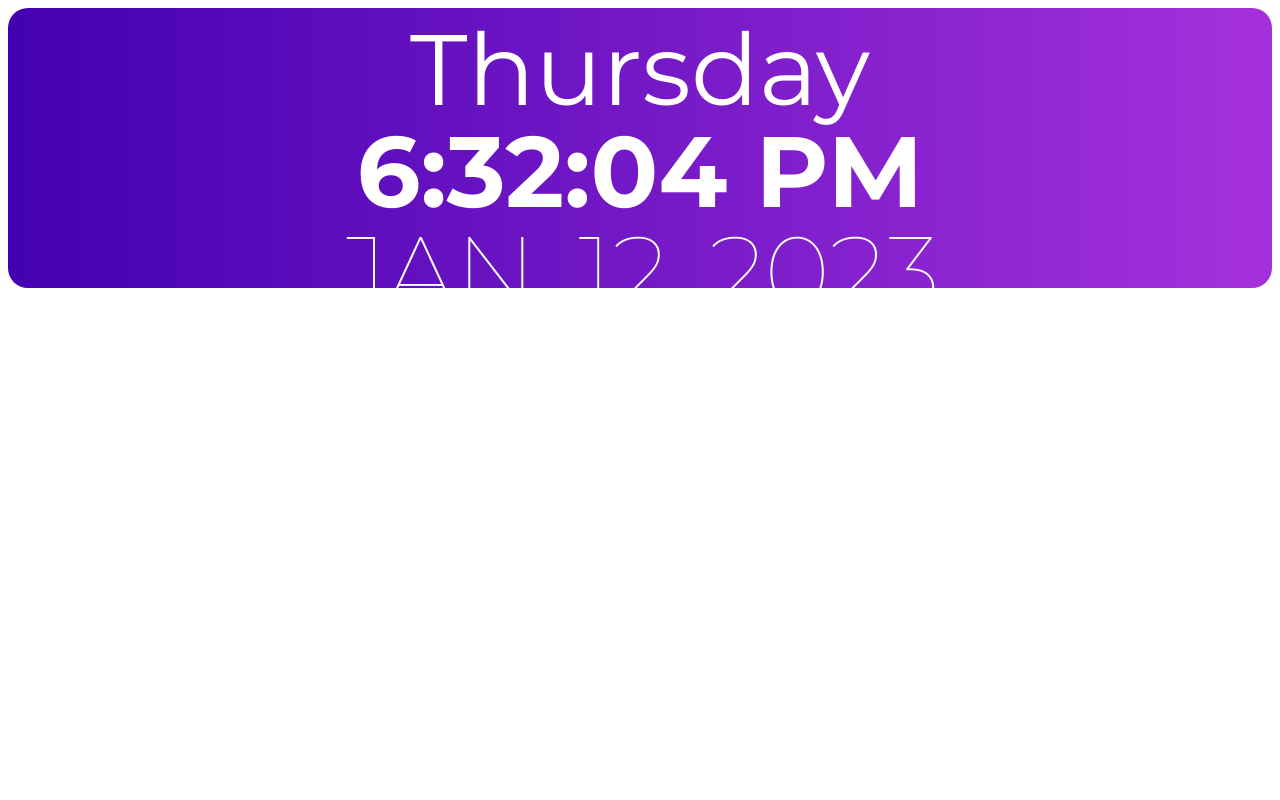
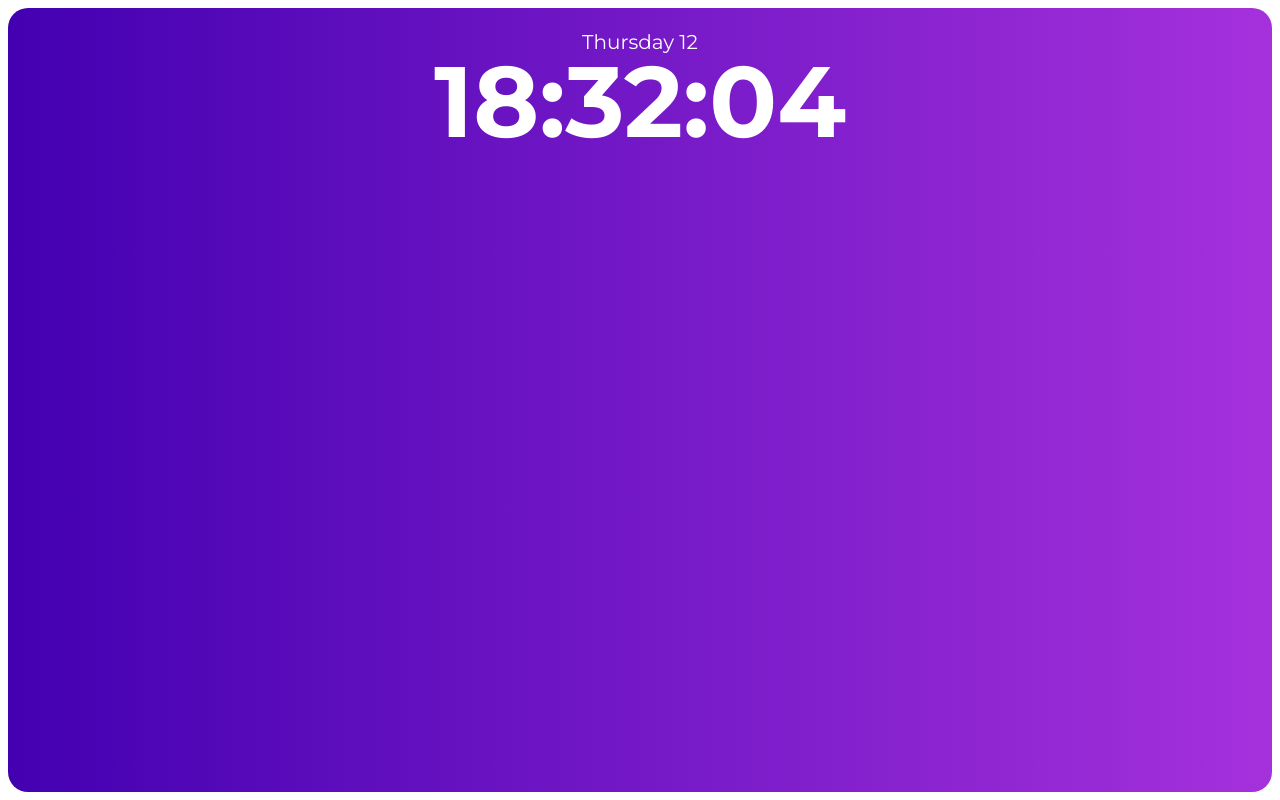
Before and after one commit to jeremiaspuerta/notion_widget_digital_clock, a plain HTML site: page index.html in a window 1280 px wide. Drawn offline with Linux system fonts and the light colour scheme.

Commit message:
feature: sytle

```diff
--- a/script.js
+++ b/script.js
@@ -1,17 +1,17 @@
 document.addEventListener("DOMContentLoaded", function() {
 
     function time() {
-        var meridiem = "AM";
+        // var meridiem = "AM";
         var currentTime = new Date();
         var hour = currentTime.getHours();
         if (hour < 10)
             hour = "0" + hour;
-        if (hour > 12) {
-            hour = hour - 12;
-            meridiem = "PM";
-        }
+        // if (hour > 12) {
+        //     hour = hour - 12;
+        //     // meridiem = "PM";
+        // }
         if (hour === 0)
-            hour = 12;
+            hour = 00;
 
         var minute = currentTime.getMinutes();
         if (minute < 10)
@@ -71,13 +71,13 @@ document.addEventListener("DOMContentLoaded", function() {
         var monthDiv = document.getElementById('month');
         var clockDiv = document.getElementById('clock');
         var dayDiv = document.getElementById('day');
-        var dateDiv = document.getElementById('date');
+        // var dateDiv = document.getElementById('date');
 
-        dayDiv.innerText = day;
-        clockDiv.innerText = hour + ":" + minute + ":" + second + " " + meridiem;
-        monthDiv.innerText = month;
-        yearDiv.innerText = year;
-        dateDiv.innerText = date;
+        dayDiv.innerText = `${day} ${date}`;
+        clockDiv.innerText = hour + ":" + minute + ":" + second + " ";
+        // monthDiv.innerText = month;
+        // yearDiv.innerText = year;
+        // dateDiv.innerText = date;
     }
     time();
     setInterval(time, 1000);
--- a/styles.css
+++ b/styles.css
@@ -1,11 +1,28 @@
 html{
-  height: 350px;
+  height: 100vh;
 }
 
 .container {
-  height: 35vh;
+  height: 100%;
   background: linear-gradient(to left, #a531dc, #4300b1);
   border-radius: 20px;
+
+}
+
+
+
+#day {
+  height: 100px;
+  margin: auto;
+  position: absolute;
+  left: 0;
+  top: 30px;
+  right: 0;
+  font-family: "Montserrat", monospace;
+  text-align: center;
+  color: white;
+  font-size: 20px;
+  font-weight: 400;
 }
 
 #clock {
@@ -14,25 +31,12 @@ html{
   position: absolute;
   left: 0;
   right: 0;
-  top: 110px;
+  top: 40px;
   font-family: "Montserrat", monospace;
   text-align: center;
   color: white;
   font-size: 100px;
   font-weight: 700;
-}
-
-#day {
-  height: 100px;
-  margin: auto;
-  position: absolute;
-  left: 0;
-  right: 0;
-  font-family: "Montserrat", monospace;
-  text-align: center;
-  color: white;
-  font-size: 100px;
-  font-weight: 400;
 }
 
 .item {
@@ -42,7 +46,7 @@ html{
   position: absolute;
   left: 0;
   right: 0;
-  top: 210px;
+  top: 150px;
   font-family: "Montserrat", monospace;
   text-align: center;
   color: white;
```
